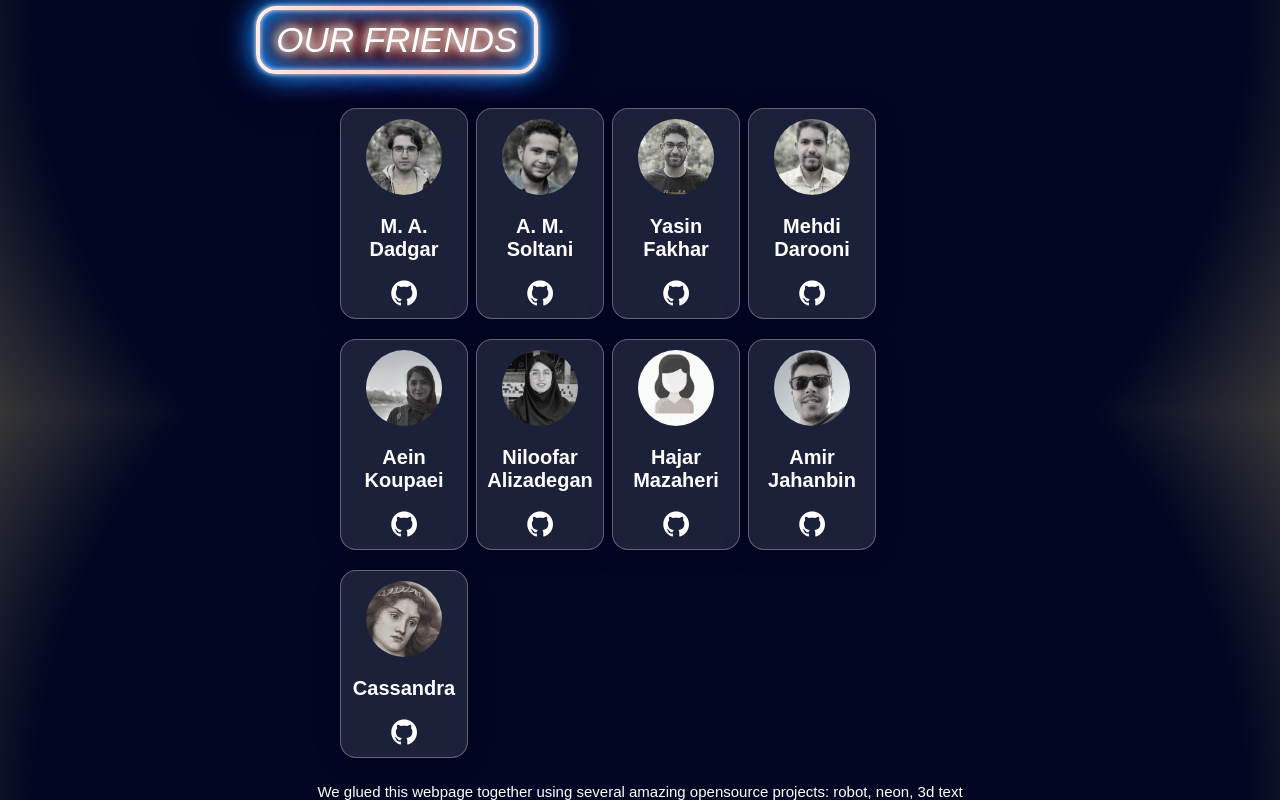
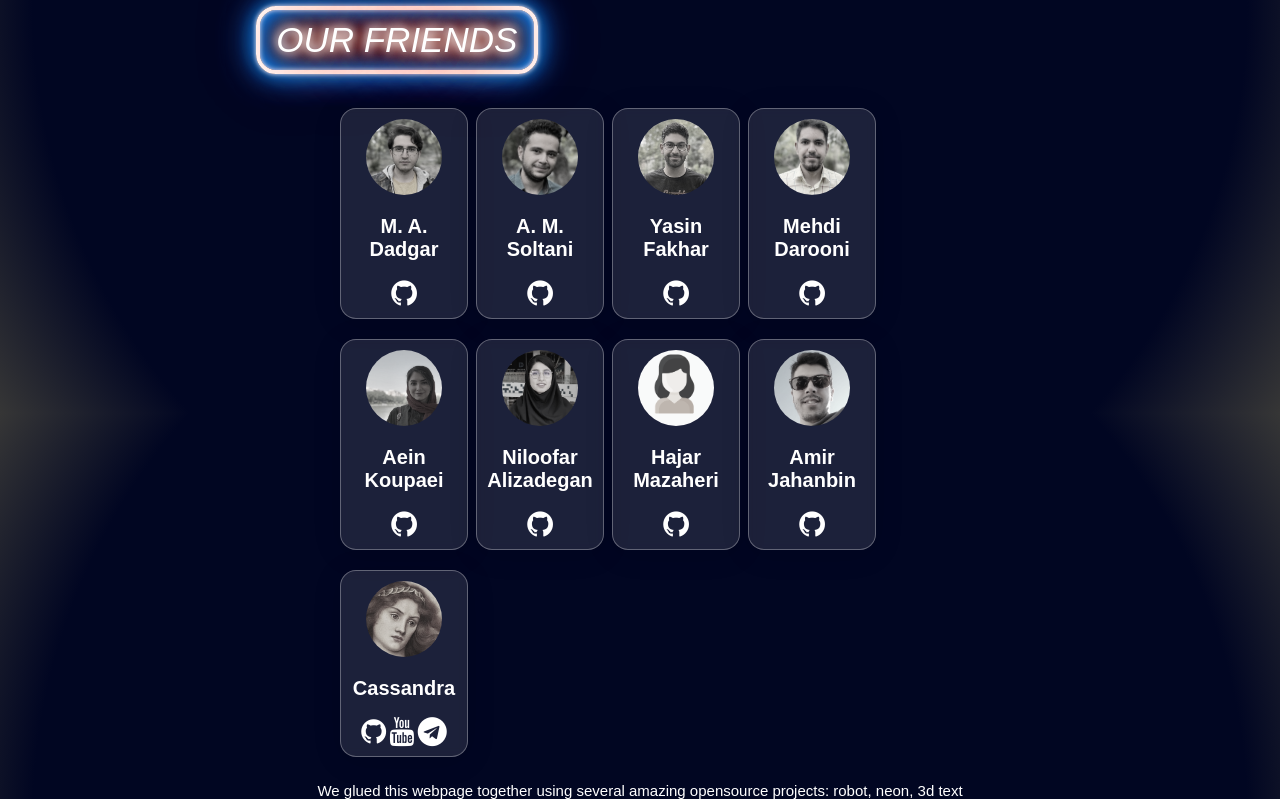
Before and after one commit to CASS-AI/CASS-AI.github.io, a plain HTML site: page index.html in a window 1280 px wide. Shown: the part 2035-2835 px from the top of the page. Drawn offline with nearby package versions, Linux system fonts and the light colour scheme; no server answers; a script that the page names is missing; a web font is replaced by a local one.

Commit message:
added Cassandra link!

```diff
--- a/index.html
+++ b/index.html
@@ -156,7 +156,10 @@
       <div class="user_container">
         <img class="user_image" src="./statics/cass.png" alt="Avatar">
         <h2 class="user_text">Cassandra</h2>
-        <a href="https://github.com/cass-ai"><i class="fa fa-github" style="font-size: 30px; color: #fff;"></i></a>
+        <a href="https://github.com/cass-ai"><i class="fa fa-github" style="font-size: 29px; color: #fff;"></i></a>
+        <a href="https://www.youtube.com/@cassandraai"><i class="fa fa-youtube" style="font-size: 29px; color: #fff;"></i></a>
+        <a href="https://t.me/CASS_AI"><i class="fa fa-telegram" style="font-size: 29px; color: #fff;"></i></a>
+
       </div>
 
   </div>
```
